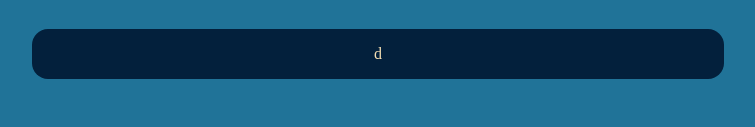
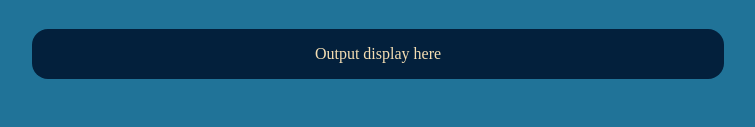
Before and after one commit to gouravmarch20/neog-mark-13, a plain HTML site: page index.html in a window 1280 px wide. Shown: the part 235-362 px from the top of the page, without its empty margins (262-1017 px from the left). Drawn offline with Linux system fonts and the light colour scheme.

Commit message:
Update index.html

```diff
--- a/index.html
+++ b/index.html
@@ -27,7 +27,7 @@
     </main>
 
     <div id="output" class="container">
-        d
+        Output display here
     </div>
     <footer>
         <p>Developed by <a href="https://www.trixoon.com/" target="_blank">Gourav</a></p>
```
